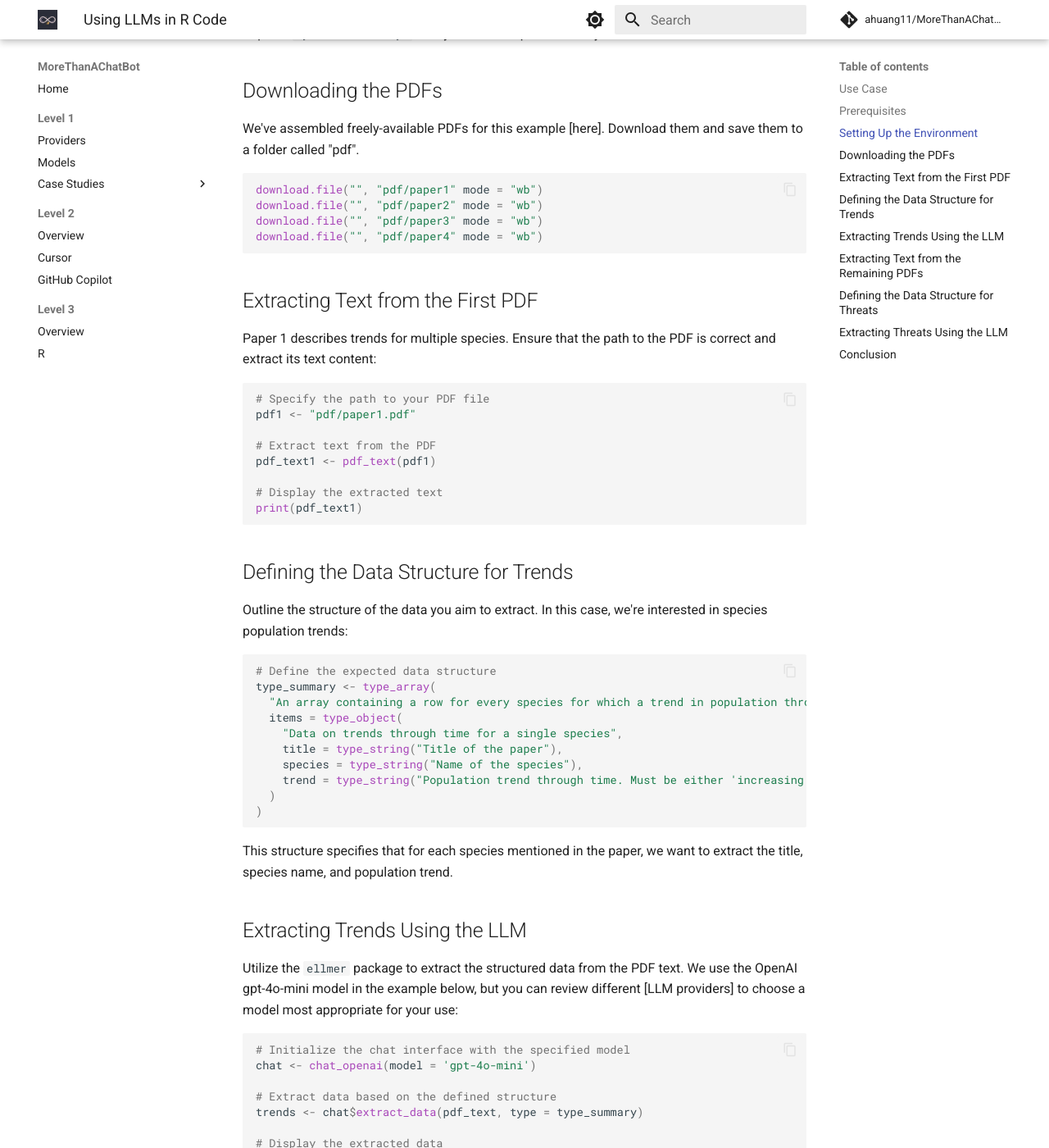
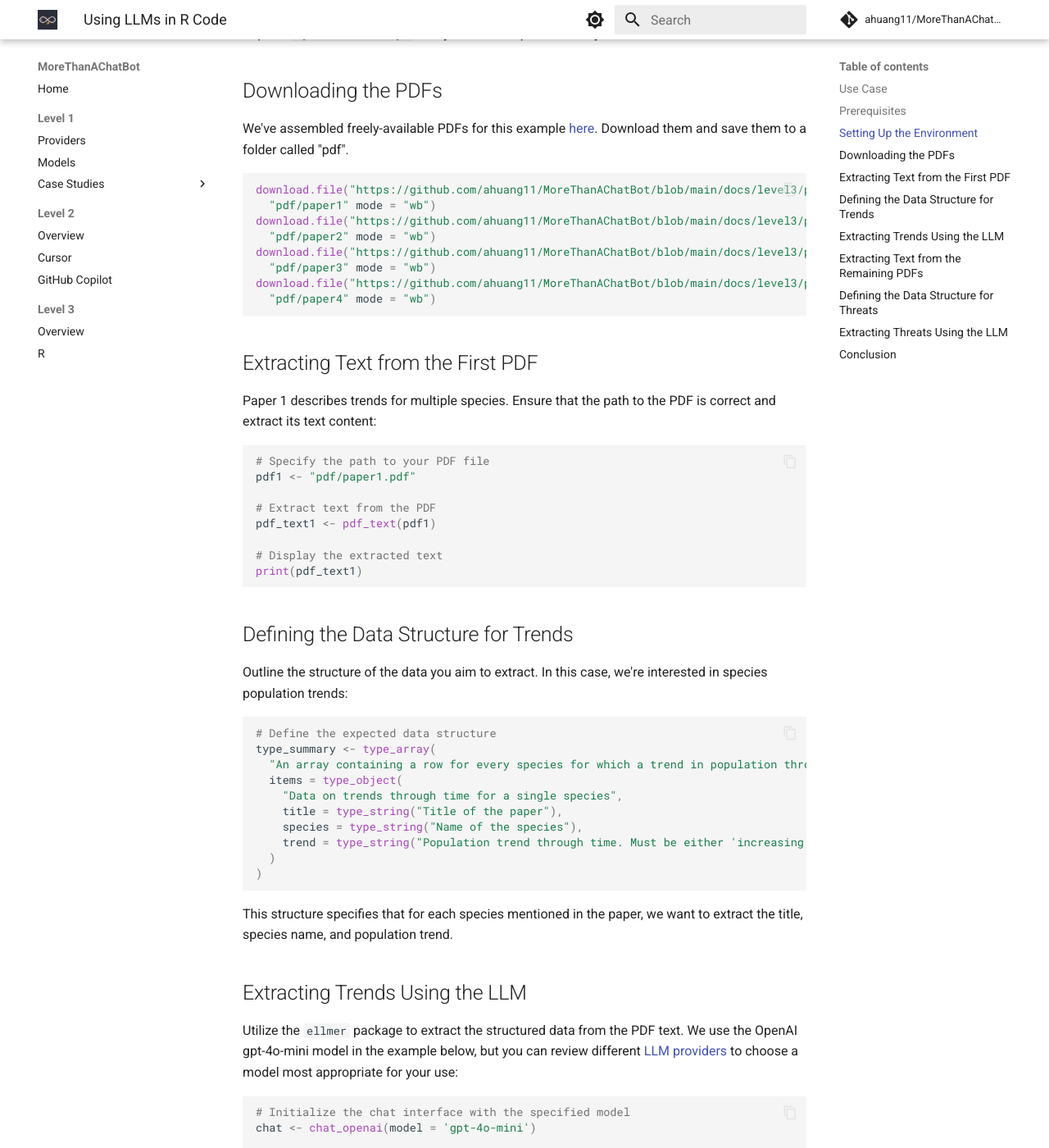
Before and after one commit to ahuang11/MoreThanAChatBot, an MkDocs documentation site: the page built from docs/level3/R_example.md, in a window 1280 px wide and 1400 px high, scrolled down 1027 px. Shown: the whole window at 82% size. Built offline with MkDocs 1.6.1 and Material for MkDocs 9.7.7, drawn with Linux system fonts in a browser that asks for light colours; comment, search, counter and statistics services are not loaded; some of the changed lines change nothing that is shown.

Commit message:
add links

````diff
--- a/docs/level3/R_example.md
+++ b/docs/level3/R_example.md
@@ -36,13 +36,17 @@ Replace `"your-secret-key"` with your actual OpenAI API key.
 
 ## Downloading the PDFs
 
-We've assembled freely-available PDFs for this example [here]. Download them and save them to a folder called "pdf".
+We've assembled freely-available PDFs for this example [here](https://github.com/ahuang11/MoreThanAChatBot/tree/main/docs/level3/pdf). Download them and save them to a folder called "pdf".
 ```r
 
-download.file("", "pdf/paper1" mode = "wb")
-download.file("", "pdf/paper2" mode = "wb")
-download.file("", "pdf/paper3" mode = "wb")
-download.file("", "pdf/paper4" mode = "wb")
+download.file("https://github.com/ahuang11/MoreThanAChatBot/blob/main/docs/level3/pdf/paper1.pdf",
+  "pdf/paper1" mode = "wb")
+download.file("https://github.com/ahuang11/MoreThanAChatBot/blob/main/docs/level3/pdf/paper2.pdf",
+  "pdf/paper2" mode = "wb")
+download.file("https://github.com/ahuang11/MoreThanAChatBot/blob/main/docs/level3/pdf/paper3.pdf",
+  "pdf/paper3" mode = "wb")
+download.file("https://github.com/ahuang11/MoreThanAChatBot/blob/main/docs/level3/pdf/paper4.pdf",
+  "pdf/paper4" mode = "wb")
 
 ```
 
@@ -82,7 +86,7 @@ This structure specifies that for each species mentioned in the paper, we want t
 
 ## Extracting Trends Using the LLM
 
-Utilize the `ellmer` package to extract the structured data from the PDF text. We use the OpenAI gpt-4o-mini model in the example below, but you can review different [LLM providers] to choose a model most appropriate for your use:
+Utilize the `ellmer` package to extract the structured data from the PDF text. We use the OpenAI gpt-4o-mini model in the example below, but you can review different [LLM providers](https://github.com/ahuang11/MoreThanAChatBot/blob/main/docs/level1/providers.md) to choose a model most appropriate for your use:
 
 ```r
 # Initialize the chat interface with the specified model
````
